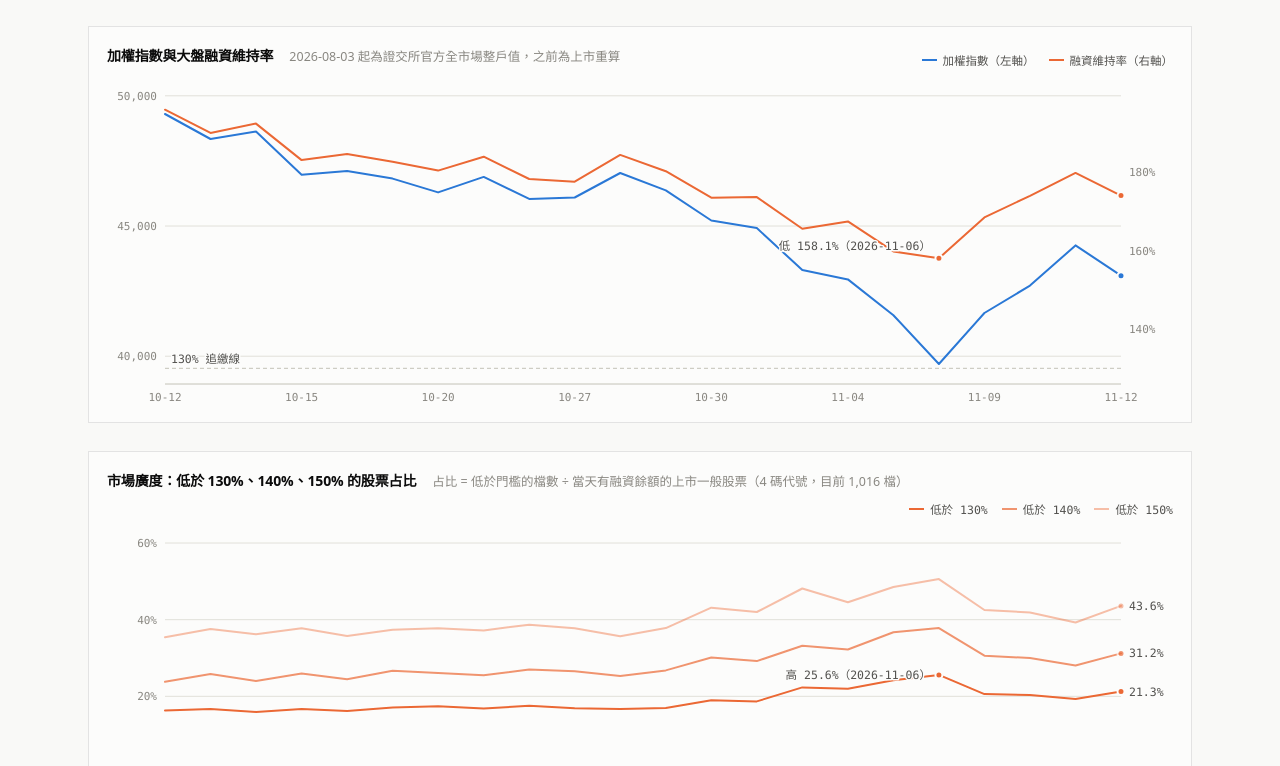
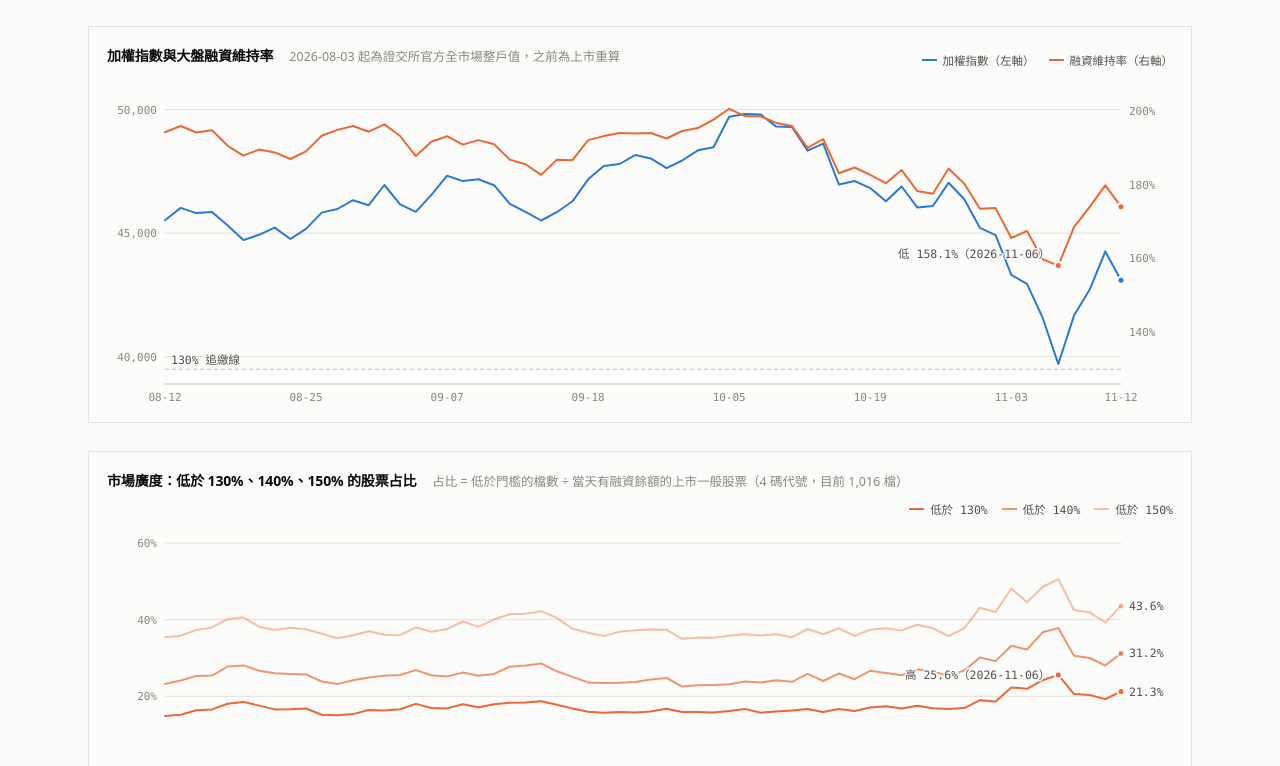
Before and after one commit to miYuz/tw-margin-maint, a plain HTML site: page docs/index.html in a window 1280 px wide. Shown: the part 441-1207 px from the top of the page. Drawn offline with Linux system fonts and the light colour scheme.

Commit message:
儀表板預設區間改成 3 個月
Co-Authored-By: Claude Sonnet 5.5 <noreply@anthropic.com>

```diff
--- a/docs/index.html
+++ b/docs/index.html
@@ -310,7 +310,7 @@ const N = D.dates.length, LAST = N - 1;
 const $ = (s, r = document) => r.querySelector(s);
 const MONO = 'ui-monospace, Consolas, monospace';
 const fmt = (v, d = 1) => (v == null || Number.isNaN(v)) ? '—' : v.toLocaleString('en-US', { minimumFractionDigits: d, maximumFractionDigits: d });
-const state = { range: '1m', hidden: {}, mode: 'low', lots: 100 };
+const state = { range: '3m', hidden: {}, mode: 'low', lots: 100 };
 const RANGES = [['1m', '1 個月'], ['3m', '3 個月'], ['6m', '6 個月'], ['1y', '1 年'], ['3y', '3 年'], ['all', '全部']];
 const OP = { b130: 1, b140: 0.7, b150: 0.42 };            /* 130% 最深、150% 最淺 */
 const BK = [['b150', '低於 150%'], ['b140', '低於 140%'], ['b130', '低於 130%']];   /* 由淺到深畫，深色在最上層 */
```
Also changed, not shown: dashboard_template.html (+1 -1 lines).
